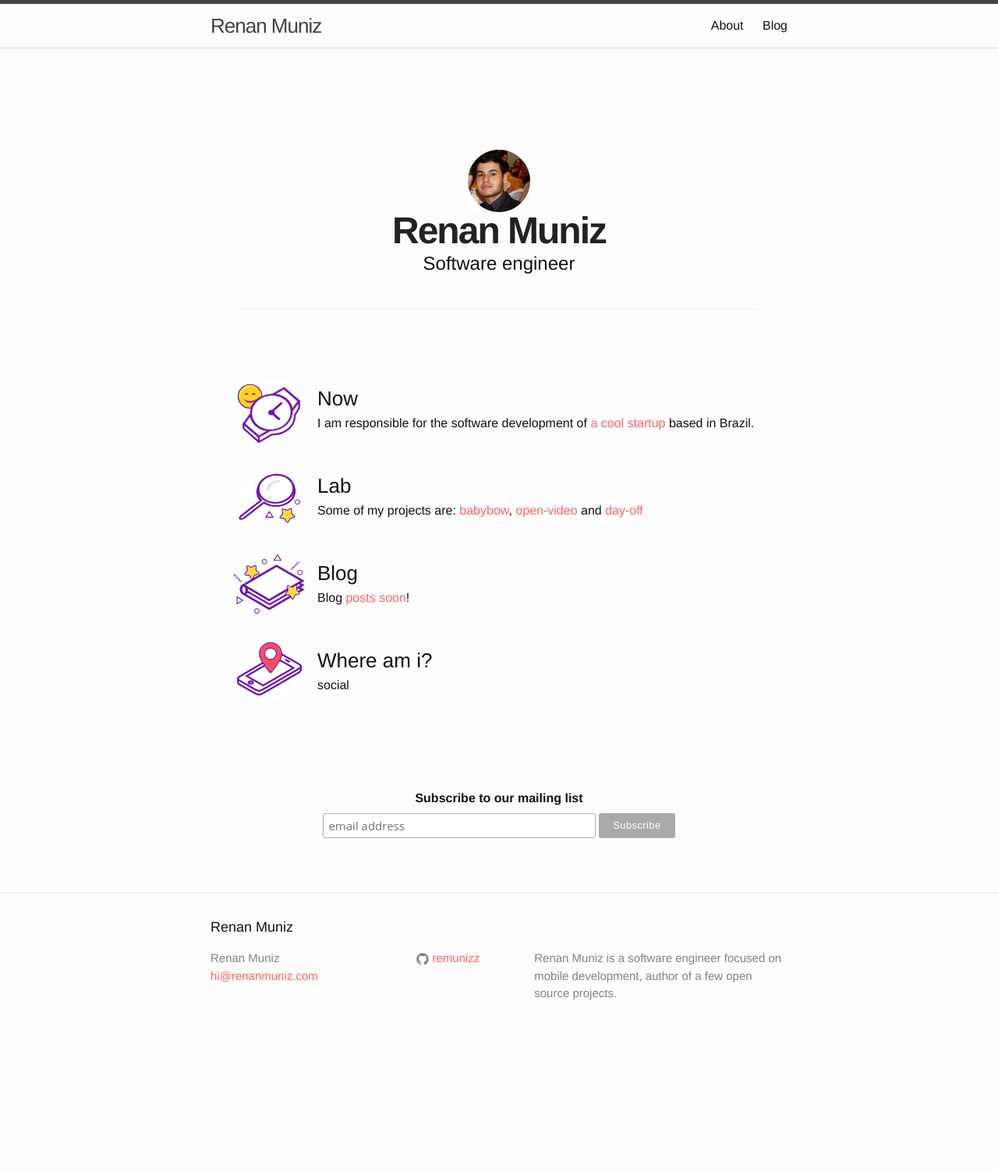
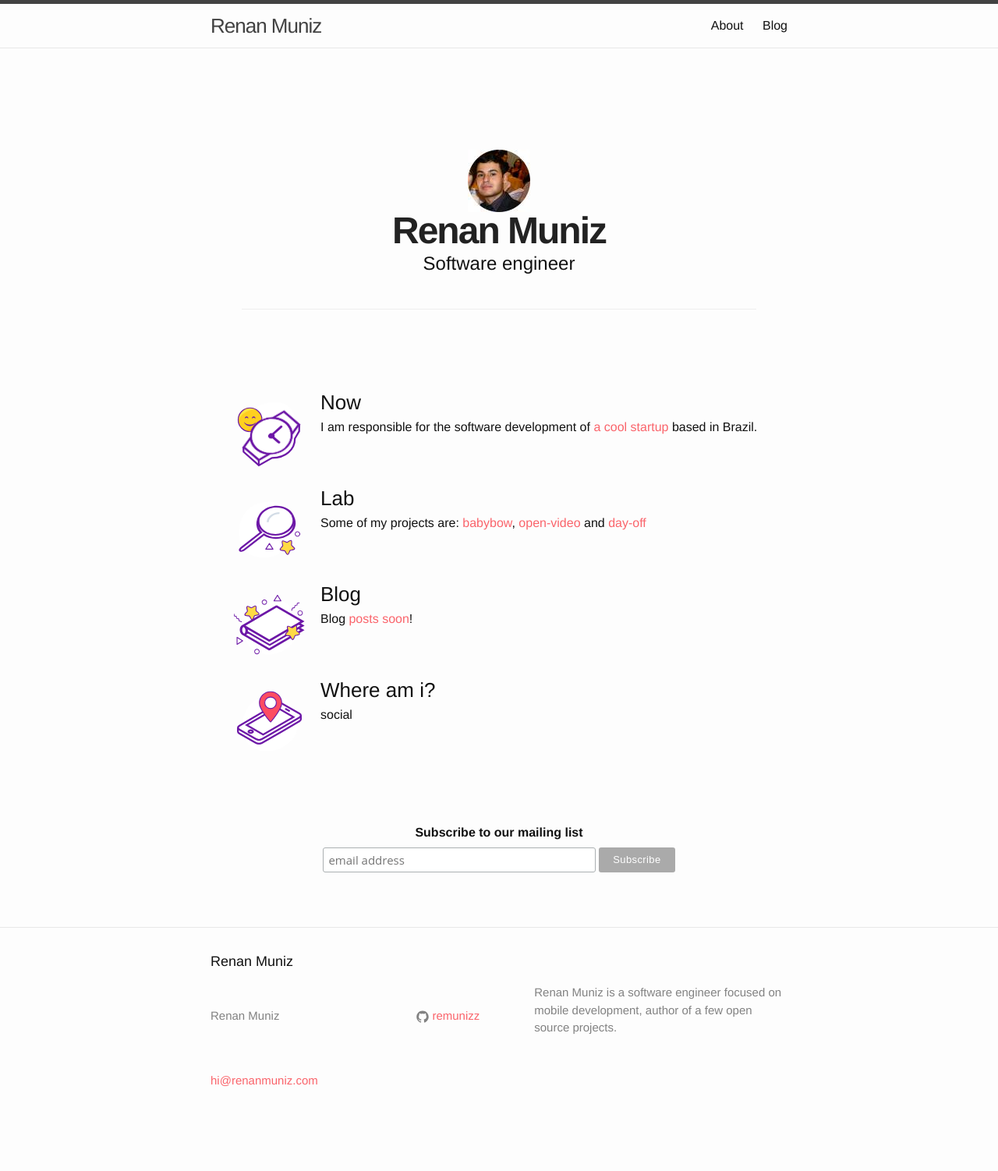
Before and after one commit to remunizz/remunizz.github.io, a Jekyll site: the page built from index.html, in a window 1280 px wide. Shown: the whole page at 78% size. Built offline with Jekyll 4.4.1, drawn with Linux system fonts in a browser that asks for light colours; before the commit the page ends 1361 px from its top, so only the background shows below that.

Commit message:
Update menu item position

```diff
--- a/_sass/_base.scss
+++ b/_sass/_base.scss
@@ -66,7 +66,7 @@ figcaption {
  * Lists
  */
 ul, ol {
-    margin-left: $spacing-unit;
+    margin: 0 $spacing-unit;
 }
 
 li {
--- a/_sass/_layout.scss
+++ b/_sass/_layout.scss
@@ -292,7 +292,9 @@
 }
 
 li {
-  display: table-row;
+  list-style: none;
+  display: block;
+  padding: 30px 0px;
 }
 
 .list-header ._bubble{
@@ -305,17 +307,16 @@ li {
   margin-right: 16px;
 }
 
-.list-view div {
+.list-detail {
   display: inline-block;
-}
-
-.list-detail {
-    padding: 25px 0 39px;
-    position: absolute;
+  vertical-align: middle;
+  padding-left: 111px;
 }
 
 .list-header{
-  display: inline-block;
+  width: 107px;
+  height: 111px;
+  position: absolute;
 }
 
 ._title-block{
```
